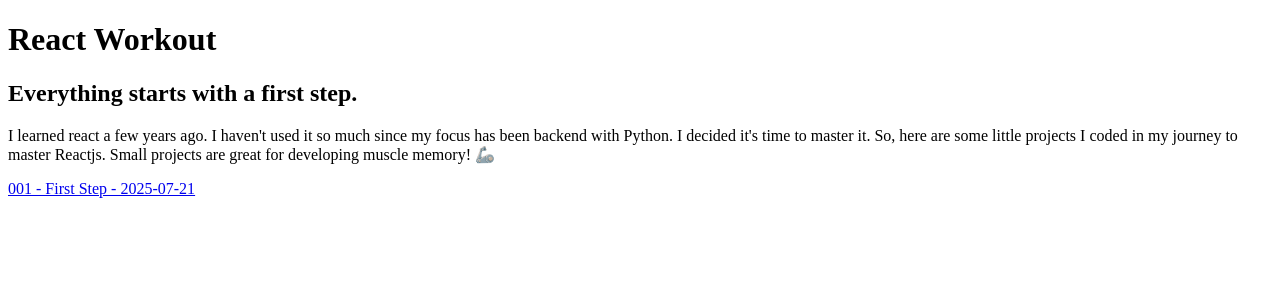
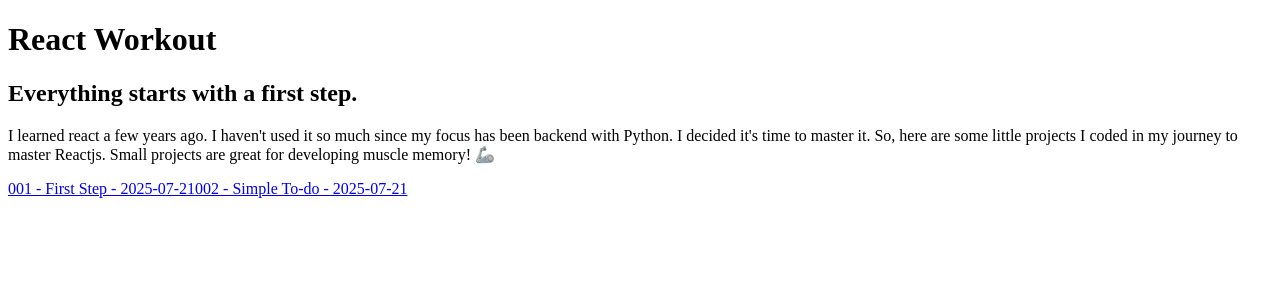
Before and after one commit to Tserewara/001-first-step, a React (Vite) app: page / in a window 1280 px wide. Shown: the top 300 px of the page. Built offline with nearby package versions, Linux system fonts and the light colour scheme.

Commit message:
feat: add link to Simple To-do project in App component

```diff
--- a/src/App.jsx
+++ b/src/App.jsx
@@ -6,6 +6,7 @@
       <h2>Everything starts with a first step.</h2>
       <p>I learned react a few years ago. I haven't used it so much since my focus has been backend with Python. I decided it's time to master it. So, here are some little projects I coded in my journey to master Reactjs. Small projects are great for developing muscle memory! 🦾</p>
       <a href="/">001 - First Step - 2025-07-21</a>
+      <a href="https://002-simple-todo.vercel.app/">002 - Simple To-do - 2025-07-21</a>
     </>
   )
 }
```
